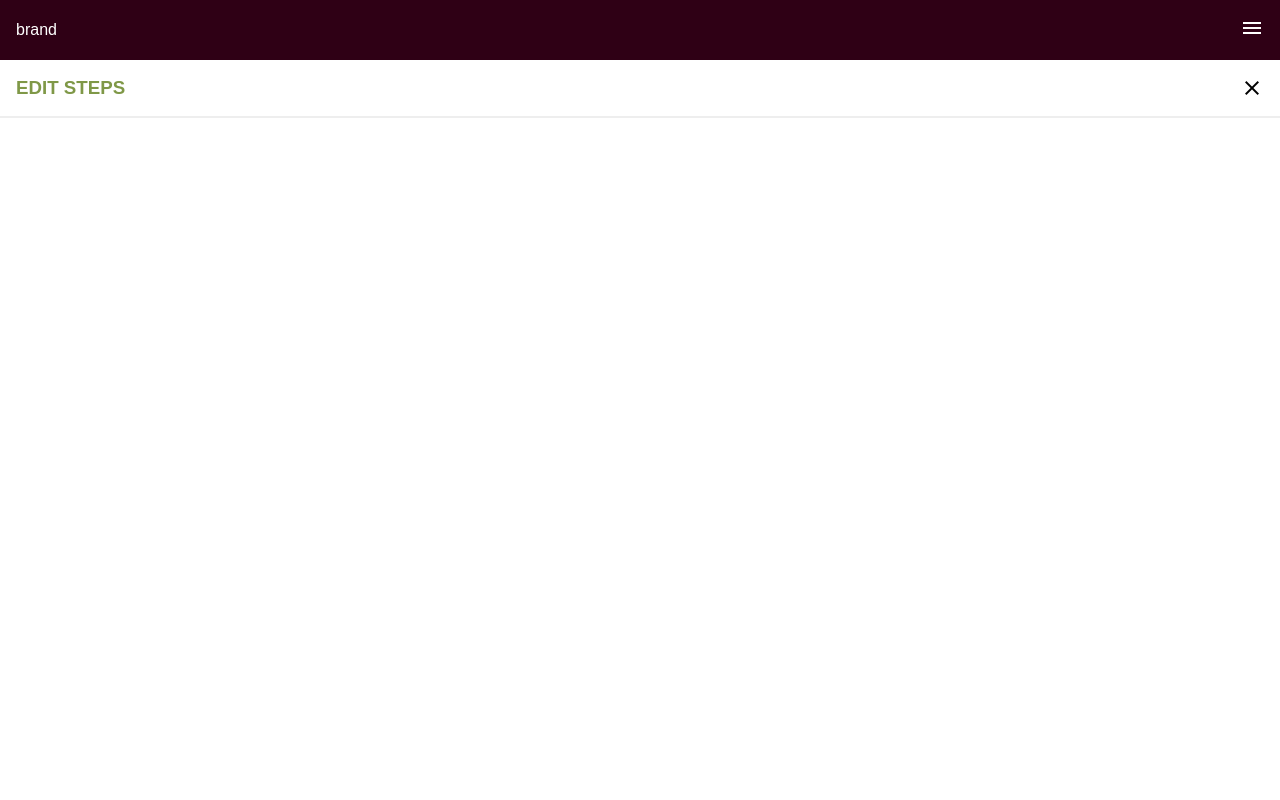
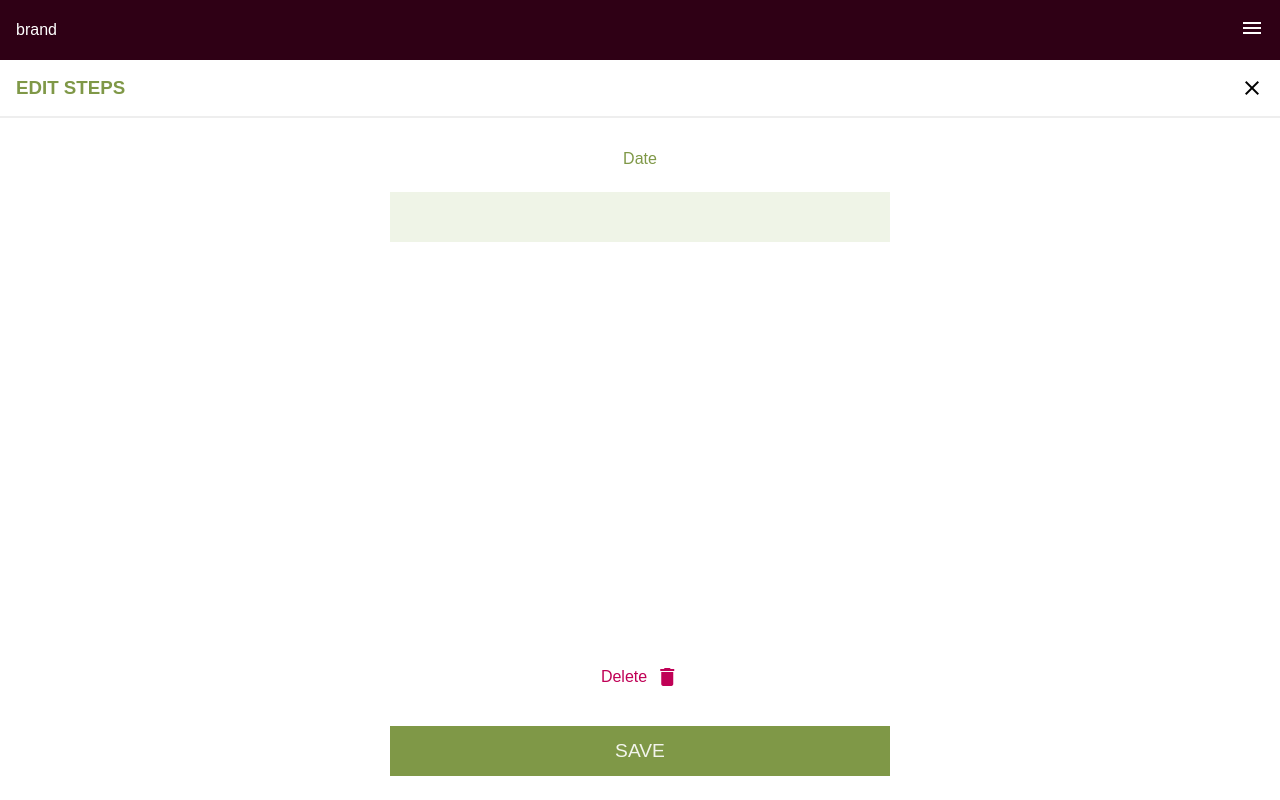
Before and after one commit to katreinhart/plant-walking-frontend, a React (Create React App) app: page /editsteps in a window 1280 px wide. Built offline with nearby package versions, Linux system fonts and the light colour scheme.

Commit message:
edit steps view added

```diff
--- a/src/components/AddStepsContainer.js
+++ b/src/components/AddStepsContainer.js
@@ -2,9 +2,9 @@ import React from 'react'
 
 const AddStepsContainer = ({ addSteps }) => {
   return (
-    <form className="add-steps-container" onSubmit={ addSteps }>
-      <input className="add-steps-input" type="text" />
-      <button className="add-steps-button">Add Steps</button>
+    <form className="input-container" onSubmit={ addSteps }>
+      <input className="input-field" type="text" />
+      <button className="button add-steps-button">Add Steps</button>
     </form>
   )
 }
--- a/src/components/EditSteps.js
+++ b/src/components/EditSteps.js
@@ -10,6 +10,17 @@ class EditSteps extends Component {
       <div className="outermost-container">
         <Navigation />
         <CloseForm title="Edit Steps"/>
+        <div className="input-container">
+          <p className="text-ctr green">Date</p>
+          <input className="input-field" type="text" />
+        </div>
+        <div className="buttons-container">
+          <div className="delete">
+            <p>Delete</p>
+            <i className="material-icons">delete</i>
+          </div>
+          <button className="button save-button">Save</button>
+        </div>
       </div>
     )
   }
--- a/src/index.css
+++ b/src/index.css
@@ -50,8 +50,13 @@ hr {
   margin-top: 5em;
 }
 
+
 .text-ctr {
   text-align: center;
+}
+
+.green {
+  color: #7F9847;
 }
 
 .outermost-container {
@@ -87,16 +92,19 @@ hr {
   background-color: #8E4946;
 }
 
-.add-steps-container {
+.buttons-container,
+.input-container {
   display: flex;
   flex-direction: column;
-  align-items: center;
   justify-content: center;
   max-width: 500px;
-  margin: 1em;
+  margin: 1em auto 1em;
+  align-items: center;
+  width: 90%;
 }
 
-.add-steps-input, .add-steps-button {
+.input-field,
+.button {
   height: 50px;
   width: 100%;
   margin: 8px;
@@ -105,6 +113,7 @@ hr {
   border: none;
 }
 
+.input-field,
 .add-steps-input {
   color: #576930;
   background-color: #EFF4E7;
@@ -115,12 +124,15 @@ hr {
   background-color: #eff7e3;
 }
 
+.button {
+  text-transform: uppercase;
+  transition: 0.5s;
+  cursor: pointer;
+}
+
 .add-steps-button {
   color: #ffcfe4;
   background-color: #C00156;
-  text-transform: uppercase;
-  transition: 0.5s;
-  cursor: pointer;
 }
 
 .add-steps-button:hover {
@@ -207,7 +219,48 @@ hr {
   align-items: center;
 }
 
+.save-button {
+  background-color: #7F9847;
+  color: #F2F4EC;
+  transition: 0.5s;
+}
 
+.delete {
+  display: flex;
+  align-items: center;
+  justify-content: center;
+  margin: 1em;
+  width: 100%;
+  cursor: pointer;
+}
+
+.delete > p, .delete > .material-icons {
+  color: #C00156;
+}
+
+.delete > p {
+  margin-right: 0.5em;
+}
+
+.buttons-container {
+  margin-top: auto;
+}
+
+.save-button:hover {
+  background-color: #8CA650;
+}
+
+.save-button:active {
+  background-color: #768F3E;
+}
+
+.delete:hover {
+  background-color: #F8E5EE;
+}
+
+.delete:active {
+  background-color: #F2CCDD;
+}
 
 /*=====HISTORY VIEW=====*/
 .history-item{
```
